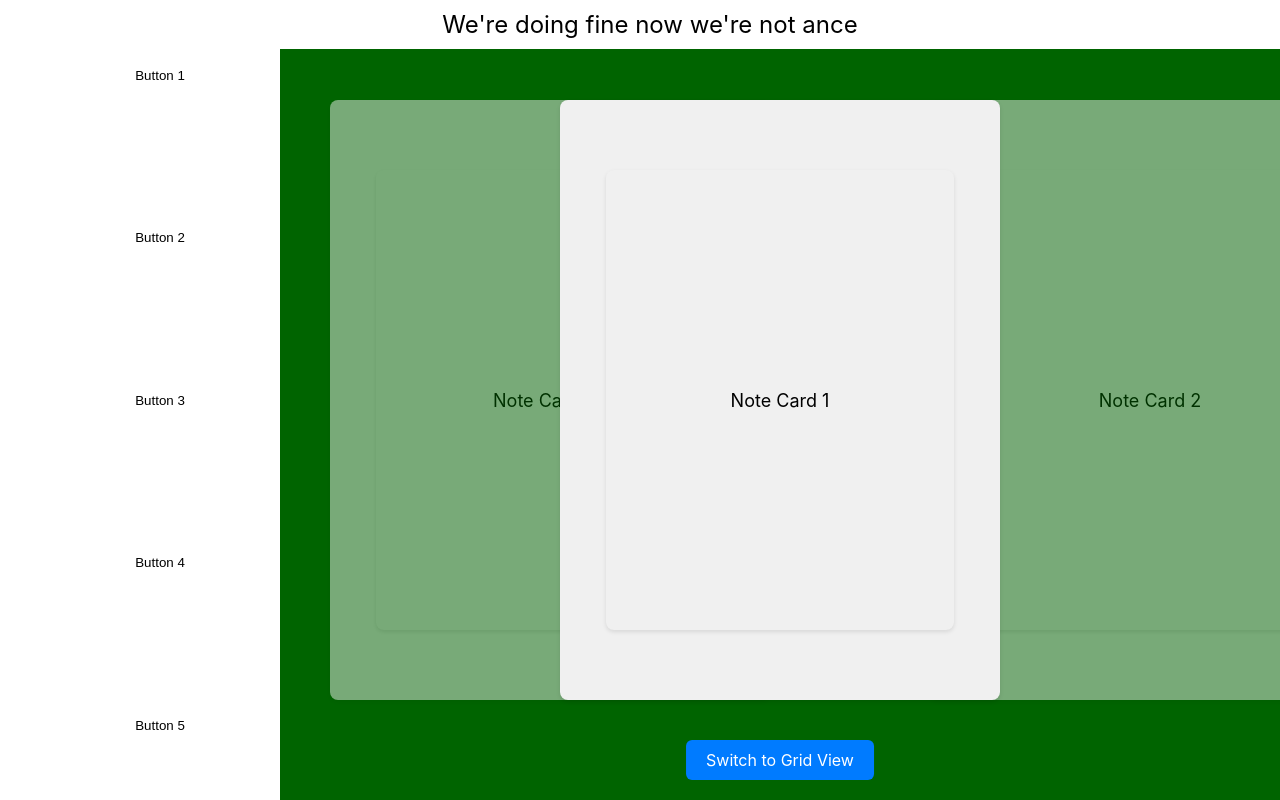
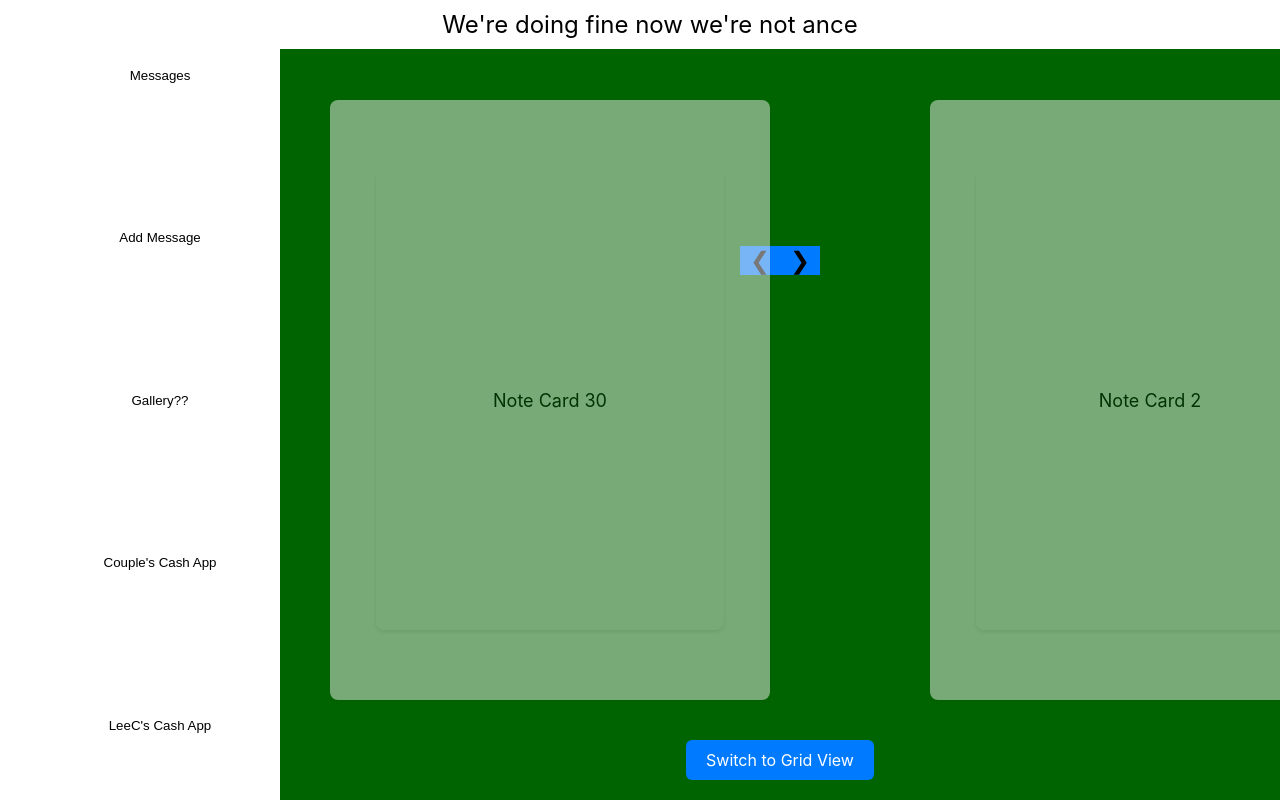
Before and after one commit to Nyleec/Gallery, a React (Create React App) app: page / in a window 1280 px wide. Built offline with nearby package versions, Linux system fonts and the light colour scheme.

Commit message:
cash App Foo

```diff
--- a/src/App.css
+++ b/src/App.css
@@ -39,17 +39,20 @@
   display: flex;
   align-items: center;
   justify-content: center;
+  transform: translate(-50%, -50%);
+  transition: opacity 0.3s ease;
 }
 
 .note-card.active {
   display: block;
   z-index: 1;
+  opacity: 0;
 }
 
 .note-card.prev {
   display: block;
   transform: translate(calc(-100% - 10px), -50%);
-  opacity: 0.5;
+  opacity: .5;
   z-index: 0;
 }
 
@@ -57,7 +60,7 @@
   display: block;
   transform: translate(calc(100% + 10px), -50%);
   margin-left: -30%;
-  opacity: 0.5;
+  opacity: .5;
   z-index: 0;
 }
 
@@ -69,6 +72,7 @@
 }
 .note-cards-container {
   display: flex;
+  transition: transform 0.3s ease;
 }
 
 .carousel-arrows {
--- a/src/NoteCardGrid.js
+++ b/src/NoteCardGrid.js
@@ -1,11 +1,11 @@
-import React from 'react';
+import React, { useState } from 'react';
 
-const NoteCardGrid = ({ noteCardsData, gridLayout }) => {
+const NoteCardGrid = ({ noteCardsData, onCardClick }) => {
   return (
-    <div className={`grid-container${gridLayout ? ' grid-layout' : ''}`}>
-      {noteCardsData.map((note, index) => (
-        <div className="grid-card" key={index}>
-          {note}
+    <div className="grid-container">
+      {noteCardsData.map((noteCard, index) => (
+        <div className="grid-card" key={index} onClick={() => onCardClick(index)}>
+          {noteCard}
         </div>
       ))}
     </div>
--- a/src/menu.js
+++ b/src/menu.js
@@ -3,11 +3,11 @@ import React from 'react';
 const Menu = () => {
   return (
     <div className="menu">
-      <button>Button 1</button>
-      <button>Button 2</button>
-      <button>Button 3</button>
-      <button>Button 4</button>
-      <button>Button 5</button>
+      <button>Messages</button>
+      <button>Add Message</button>
+      <button>Gallery??</button>
+      <button>Couple's Cash App</button>
+      <button>LeeC's Cash App</button>
     </div>
   );
 };
--- a/src/notecard.js
+++ b/src/notecard.js
@@ -6,6 +6,7 @@ const NoteCardCarousel = () => {
   const [noteCardsData, setNoteCardsData] = useState([]);
   const [currentCardIndex, setCurrentCardIndex] = useState(0);
   const [viewMode, setViewMode] = useState('carousel'); // Added viewMode state
+  const [maximizedCardIndex, setMaximizedCardIndex] = useState(null);
 
   useEffect(() => {
     const fetchData = async () => {
@@ -28,6 +29,12 @@ const NoteCardCarousel = () => {
 
   const toggleViewMode = () => {
     setViewMode(prevMode => (prevMode === 'carousel' ? 'grid' : 'carousel'));
+    //setMaximizedCardIndex(null); // Reset the maximized card index when switching views
+  };
+
+  const handleCardClick = (index) => {
+    setViewMode('carousel'); // Switch to carousel view when a card is clicked
+    setCurrentCardIndex(index);// switches the clicked card index to be shown in carousel
   };
 
   return (
@@ -36,7 +43,7 @@ const NoteCardCarousel = () => {
       {viewMode === 'carousel' ? (
         <>
           <div className="carousel-container">
-            <div className="note-cards-container">
+            <div className="note-cards-container" >
             <div className="note-card prev" onClick={prevCard}>
               <div className='note-card child'>{noteCardsData[(currentCardIndex - 1 + noteCardsData.length) % noteCardsData.length]}</div>
             </div>
@@ -54,7 +61,7 @@ const NoteCardCarousel = () => {
           </div>
         </>
       ) : (
-        <NoteCardGrid noteCardsData={noteCardsData} gridLayout={true} />
+        <NoteCardGrid noteCardsData={noteCardsData} gridLayout={true} onCardClick={handleCardClick} />
       )}
 
       <div className="menu-button" onClick={toggleViewMode}>
```
